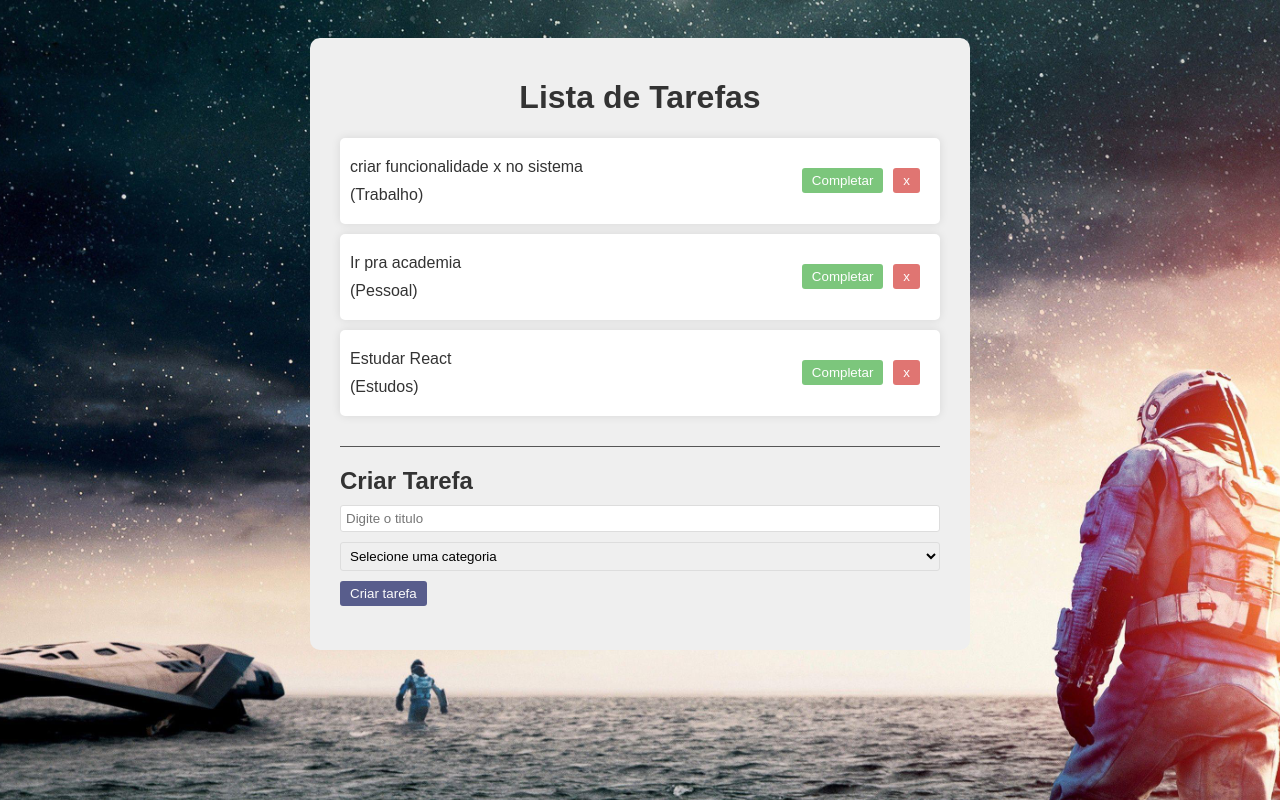
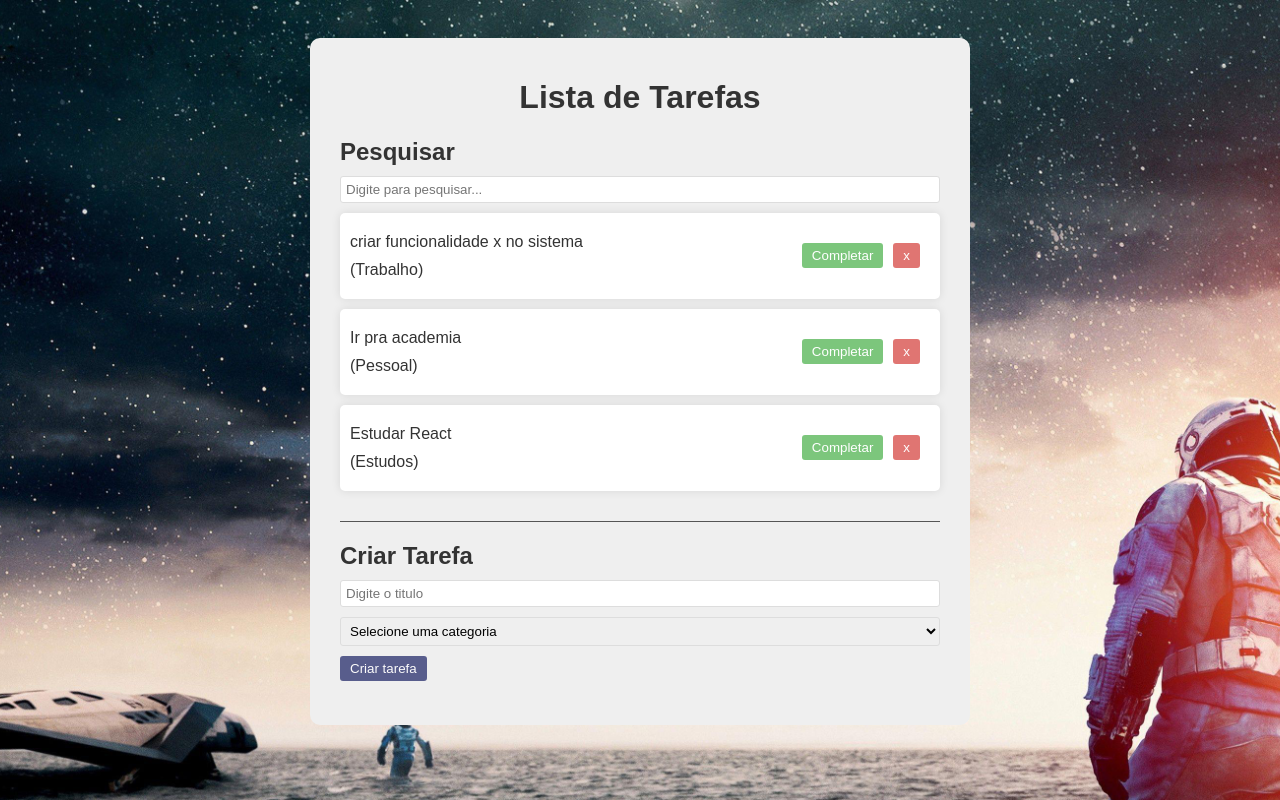
Before and after one commit to Guilherme-SilvaH/TODO-REACT, a React (Vite) app: page / in a window 1280 px wide. Shown: the top 800 px of the page. Built offline with nearby package versions, Linux system fonts and the light colour scheme.

Commit message:
search-todo

```diff
--- a/src/App.jsx
+++ b/src/App.jsx
@@ -1,7 +1,10 @@
 import { useState } from 'react'
 import "./App.css";
+
+
 import Todo from './components/Todo';
 import TodoForm from './components/TodoForm';
+import Search from './components/Search';
 
 
 function App() {
@@ -26,6 +29,8 @@
       isCompleted: false,
     }
   ]);
+
+  const [search, setSearch] = useState("")
 
   const addTodo = (text, category) => {
     const newTodos = [...todos, { /*vai receber todos os TODOs por spread e vai criar um novo objeto de TODOs */
@@ -56,9 +61,12 @@
   return(
   <div className="app">
   <h1>Lista de Tarefas</h1>
+  <Search search={search} setSearch={setSearch}></Search>
   <div className='todo-list'>
    {/* percorrer o array de objeto e exibir todos os TODO*/}
-    {todos.map((todo) => (
+    {todos.filter((todo) => todo.text.toLowerCase().includes(search.toLowerCase()) /* faz um filtro que se o pesquisar for igual a funcao pesquisar, ele ja aplica o filtro */
+    )
+    .map((todo) => (
       <Todo key={todo.id} todo={todo} removeTodo={removeTodo} completeTodo={completeTodo}/>
     ))}
   </div>
--- /dev/null
+++ b/src/components/Search.jsx
@@ -0,0 +1,16 @@
+
+
+const Search = ({Search, setSearch}) => {
+  return <div className="search">
+    <h2>Pesquisar</h2>
+    <input
+    type="text"
+    value={Search}
+    onChange={(e) => setSearch(e.target.value)}
+    placeholder="Digite para pesquisar...">
+
+    </input>
+  </div>
+};
+
+export default Search
```
